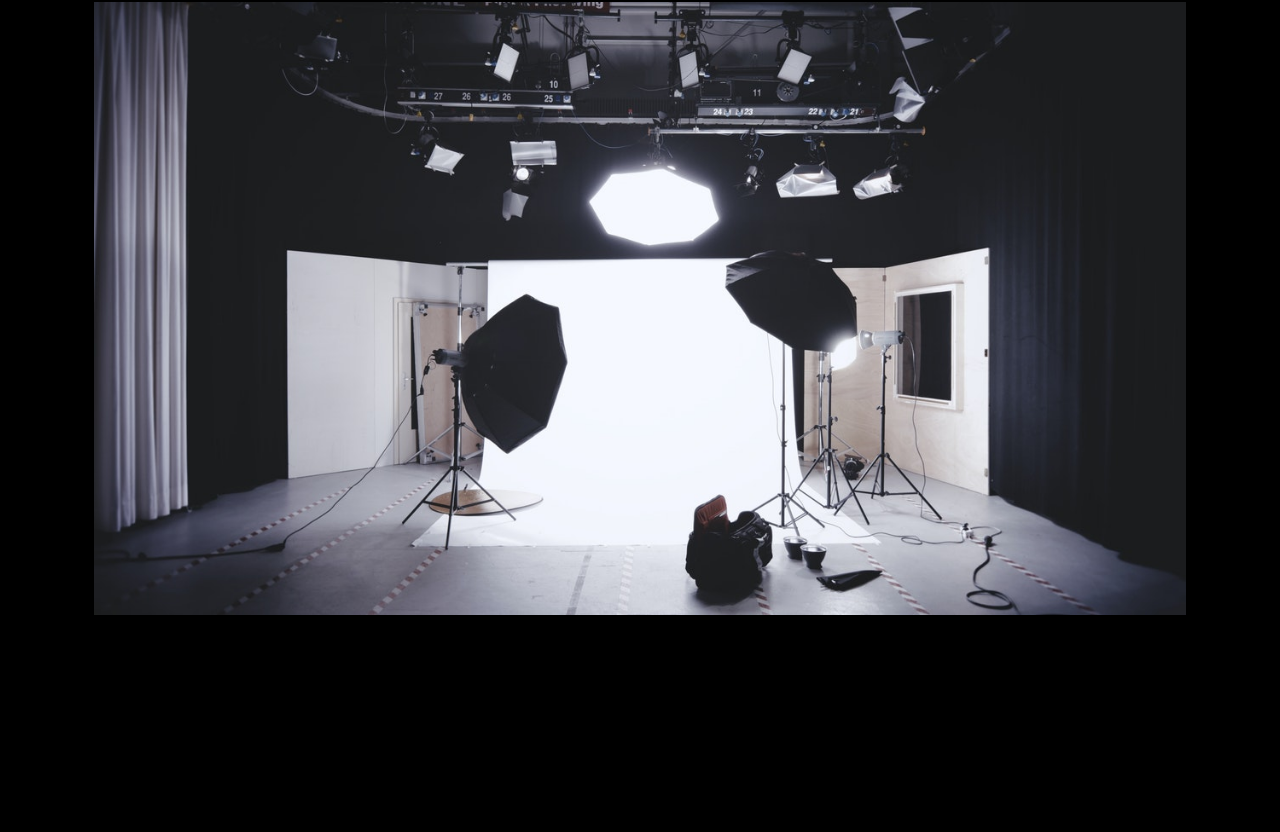
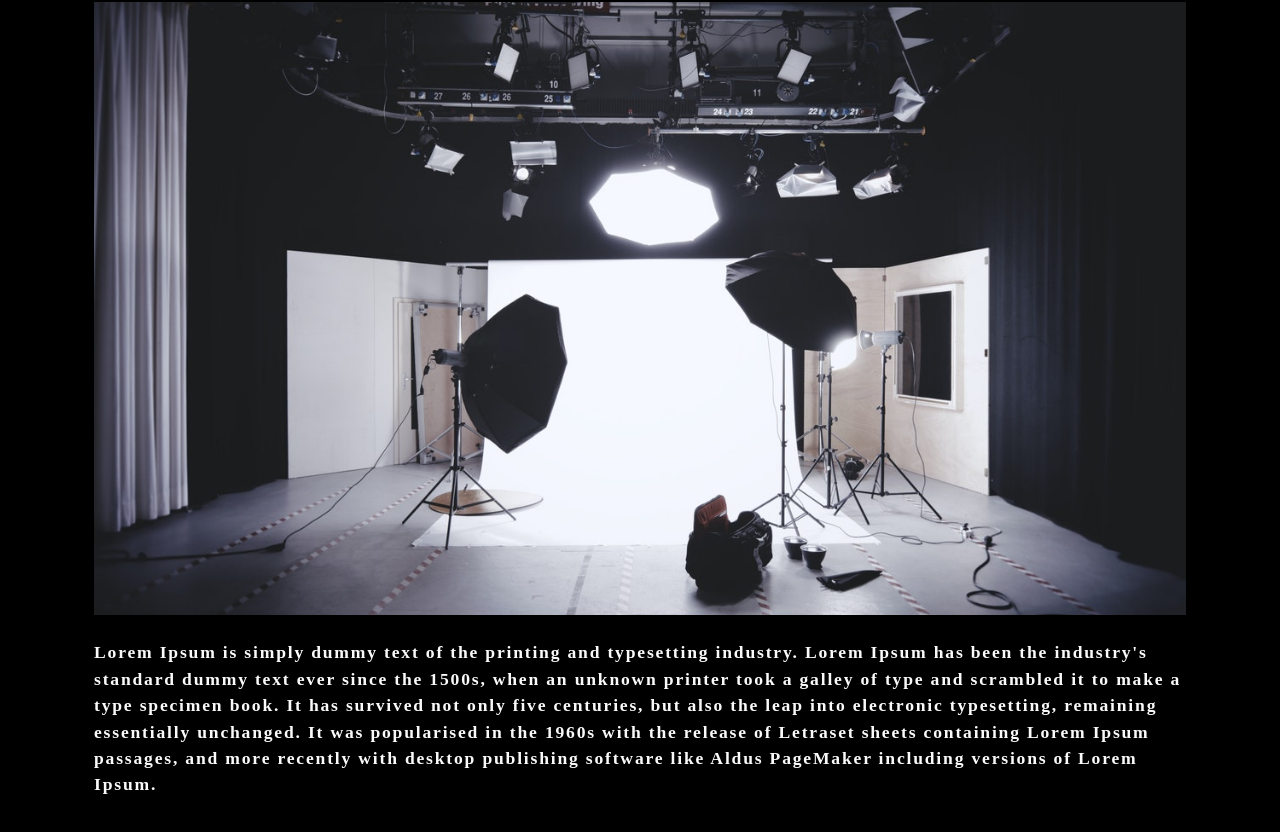
Before and after one commit to elfsvet/photo-port, a React (Create React App) app: page / in a window 1280 px wide. Shown: the part 1401-2233 px from the top of the page. Before the commit the page ends 2130 px from the top, so only its background shows below. Built offline with nearby package versions, Linux system fonts and the light colour scheme.

Commit message:
fixed some issues with the site

```diff
--- a/src/components/About/index.js
+++ b/src/components/About/index.js
@@ -11,6 +11,9 @@
       <h1 id="about">Who am I?</h1>
 
       <img src={coverImage} className="my-2" style={{width: "100%"}} alt="cover"/>
+      <p>
+      Lorem Ipsum is simply dummy text of the printing and typesetting industry. Lorem Ipsum has been the industry's standard dummy text ever since the 1500s, when an unknown printer took a galley of type and scrambled it to make a type specimen book. It has survived not only five centuries, but also the leap into electronic typesetting, remaining essentially unchanged. It was popularised in the 1960s with the release of Letraset sheets containing Lorem Ipsum passages, and more recently with desktop publishing software like Aldus PageMaker including versions of Lorem Ipsum.
+      </p>
     </section>
 
   );
--- a/src/components/Contact/index.js
+++ b/src/components/Contact/index.js
@@ -32,7 +32,7 @@
     const handleSubmit = (e) => {
 
         e.preventDefault();
-        console.log(formState);
+        // console.log(formState);
     }
     return (
         <section>
--- a/src/components/Nav/index.js
+++ b/src/components/Nav/index.js
@@ -24,7 +24,7 @@
     return (
         <header className='flex-row px-1'>
             <h2>
-                <a data-testid="link" href="/">
+                <a data-testid="link" href="/photo-port">
                     <span role="img" aria-label='camera'> 📷</span> Oh Snap!
                 </a>
             </h2>
```
